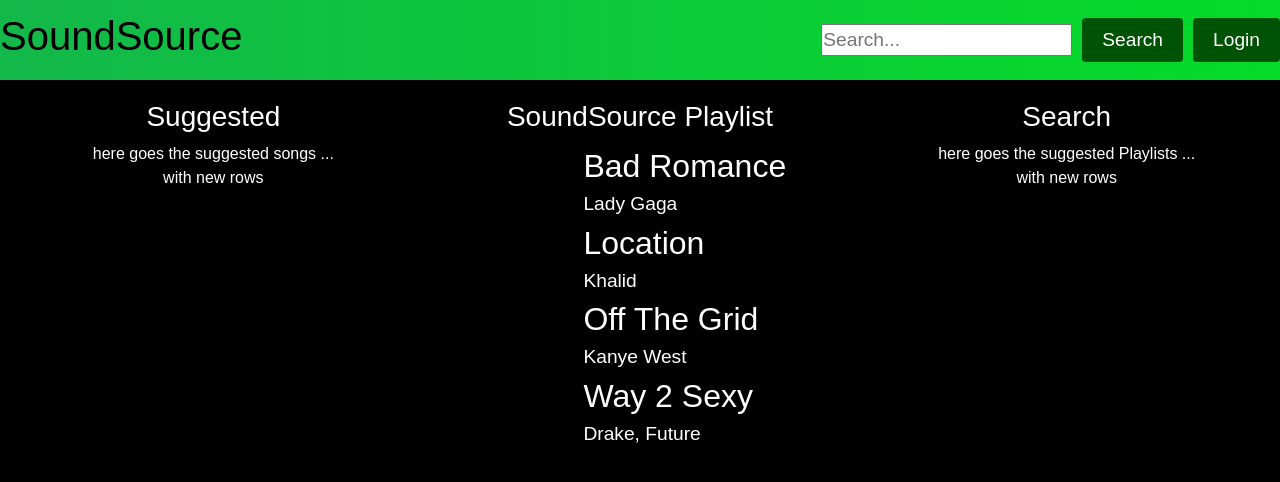
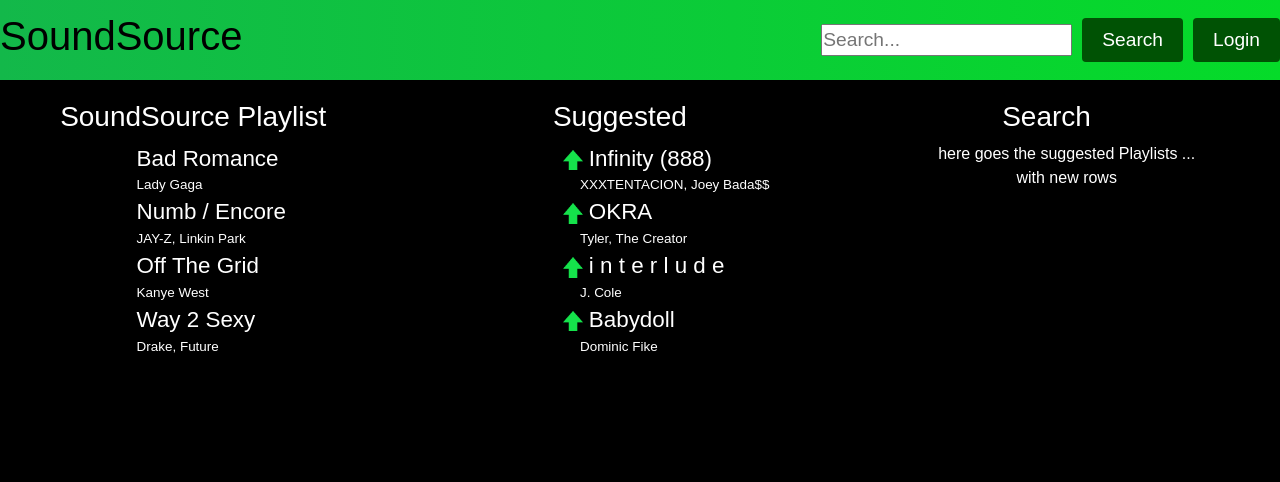
Before and after one commit to RafaPeralva/SoundSource, a React (Create React App) app in the folder front-end/soundsource/: page / in a window 1280 px wide. Shown: the top 482 px of the page. Built offline with nearby package versions, Linux system fonts and the light colour scheme.

Commit message:
swapped cols. added songs. added upvote button/img folder.

```diff
--- a/front-end/soundsource/src/components/Homepage/Homepage.css
+++ b/front-end/soundsource/src/components/Homepage/Homepage.css
@@ -1,16 +1,44 @@
 .homepage {
   color: white;
 }
+
 h3 {
   padding-top: 5%;
+  margin-right: 10%;
 }
-ul {
+
+.section {
+  font-size: 1em;
+}
+
+.playlist {
   list-style-type: none; /* Remove bullets */
-  font-size: 2em;
+  font-size: 1.4em;
   text-align: left;
-  margin-left: 28%;
+  margin-left: 23%;
 }
-.artist {
+
+.playlistArtist {
   font-size: 0.6em;
   text-align: left;
 }
+
+.suggested {
+  list-style-type: none;
+  font-size: 1.4em;
+  text-align: left;
+  margin-left: 23%;
+}
+
+.suggestedArtist {
+  font-size: 0.6em;
+  padding-left: 6%;
+  text-align: left;
+}
+
+.upvote {
+  cursor: pointer;
+  border: none;
+  margin-right: 2%;
+  background-color: transparent;
+}
--- a/front-end/soundsource/src/components/Homepage/Homepage.js
+++ b/front-end/soundsource/src/components/Homepage/Homepage.js
@@ -3,6 +3,9 @@ import "./Homepage.css";
 import { Container, Row, Col, RowProps, ColProps } from "react-bootstrap";
 
 export const Homepage = () => {
+  function upvote() {
+    console.log("Upvoted Song");
+  }
   return (
     <div className="homepage">
       <div className="homepage-body">
@@ -11,10 +14,10 @@ export const Homepage = () => {
             once backend is set up we will do it with a map function */}
           <Row>
             <Col className="text-center">
-              <h3>Suggested</h3>
+              <h3>SoundSource Playlist</h3>
             </Col>
             <Col className="text-center">
-              <h3>SoundSource Playlist</h3>
+              <h3>Suggested</h3>
             </Col>
             <Col className="text-center">
               <h3>Search</h3>
@@ -22,25 +25,39 @@ export const Homepage = () => {
           </Row>
           <Row>
             <Col className="text-center">
-              here goes the suggested songs ...
-              <Row>
+            <ul className="playlist">
+                <li>Bad Romance</li>
+                <li className="playlistArtist">Lady Gaga</li>
+                <li>Numb / Encore</li>
+                <li className="playlistArtist">JAY-Z, Linkin Park</li>
+                <li>Off The Grid</li>
+                <li className="playlistArtist">Kanye West</li>
+                <li>Way 2 Sexy</li>
+                <li className="playlistArtist">Drake, Future</li>
+              </ul>
+              {/* <Row>
                 <Col className="text-center">with new rows </Col>
-              </Row>
+              </Row> */}
             </Col>
+
             <Col className="text-center">
-              <ul className="playlist">
-                <li>Bad Romance</li>
-                <li className="artist">Lady Gaga</li>
-                <li>Location</li>
-                <li className="artist">Khalid</li>
-                <li>Off The Grid</li>
-                <li className="artist">Kanye West</li>
-                <li>Way 2 Sexy</li>
-                <li className="artist">Drake, Future</li>
+            <ul className="suggested">
+                <li><button className = "upvote" onClick={upvote}>
+                  <img src="/images/upvote.png" alt="Upvote Button" width = "20"/></button>Infinity (888)</li>
+                <li className="suggestedArtist">XXXTENTACION, Joey Bada$$</li>
+                <li><button className = "upvote" onClick={upvote}>
+                  <img src="/images/upvote.png" alt="Upvote Button" width = "20"/></button>OKRA</li>
+                <li className="suggestedArtist">Tyler, The Creator</li>
+                <li><button className = "upvote" onClick={upvote}>
+                  <img src="/images/upvote.png" alt="Upvote Button" width = "20"/></button>i n t e r l u d e</li>
+                <li className="suggestedArtist">J. Cole</li>
+                <li><button className = "upvote" onClick={upvote}>
+                  <img src="/images/upvote.png" alt="Upvote Button" width = "20"/></button>Babydoll</li>
+                <li className="suggestedArtist">Dominic Fike</li>
               </ul>
-              <Row>
-                <Col className="text-center"> </Col>
-              </Row>
+              {/* <Row>
+                <Col className="text-center">with new rows </Col>
+              </Row> */}
             </Col>
             <Col className="text-center">
               here goes the suggested Playlists ...
```
Also changed, not shown: front-end/soundsource/public/images/upvote.png (added).
